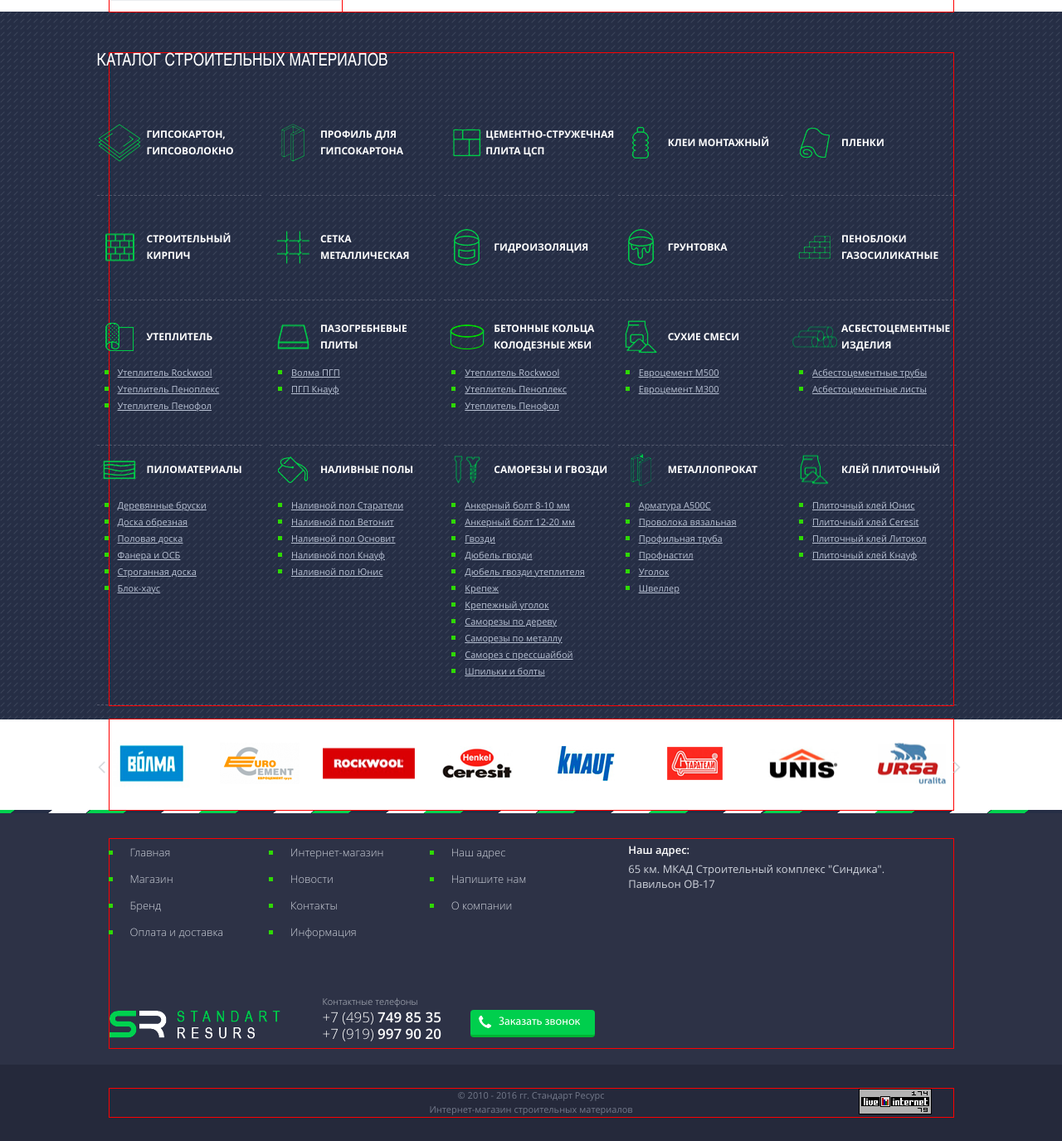
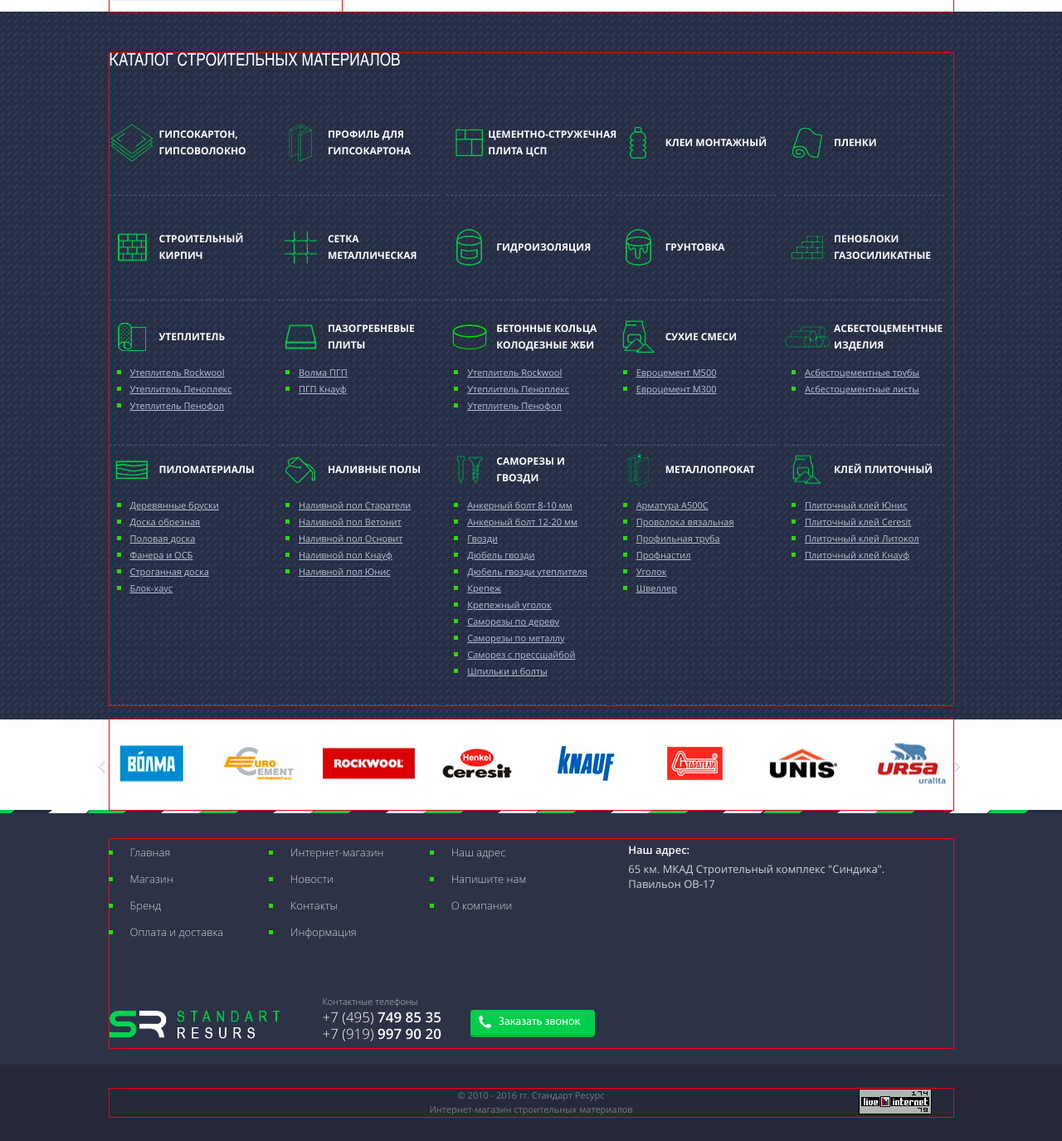
Before and after one commit to kvsemenoff/standartresurs, a PHP site: page / in a window 1280 px wide. Shown: the part 2993-4368 px from the top of the page at 83% size. Run offline with PHP 8.4, Linux system fonts and the light colour scheme; some libraries are stand-ins or nearby versions; some web fonts are replaced.

Commit message:
fixed cat

```diff
--- a/includes/catalog-index.php
+++ b/includes/catalog-index.php
@@ -1,7 +1,7 @@
 <section class="dg-catalog">
 	<div class="container">
 		<div class="row">
-			<div class="col-md-12 nopadding">
+			<div class="col-md-12">
 				<h3>Каталог строительных материалов</h3>
 
 				<div class="col-md-2 col-sm-6 col-xs-12 catbox">
```
